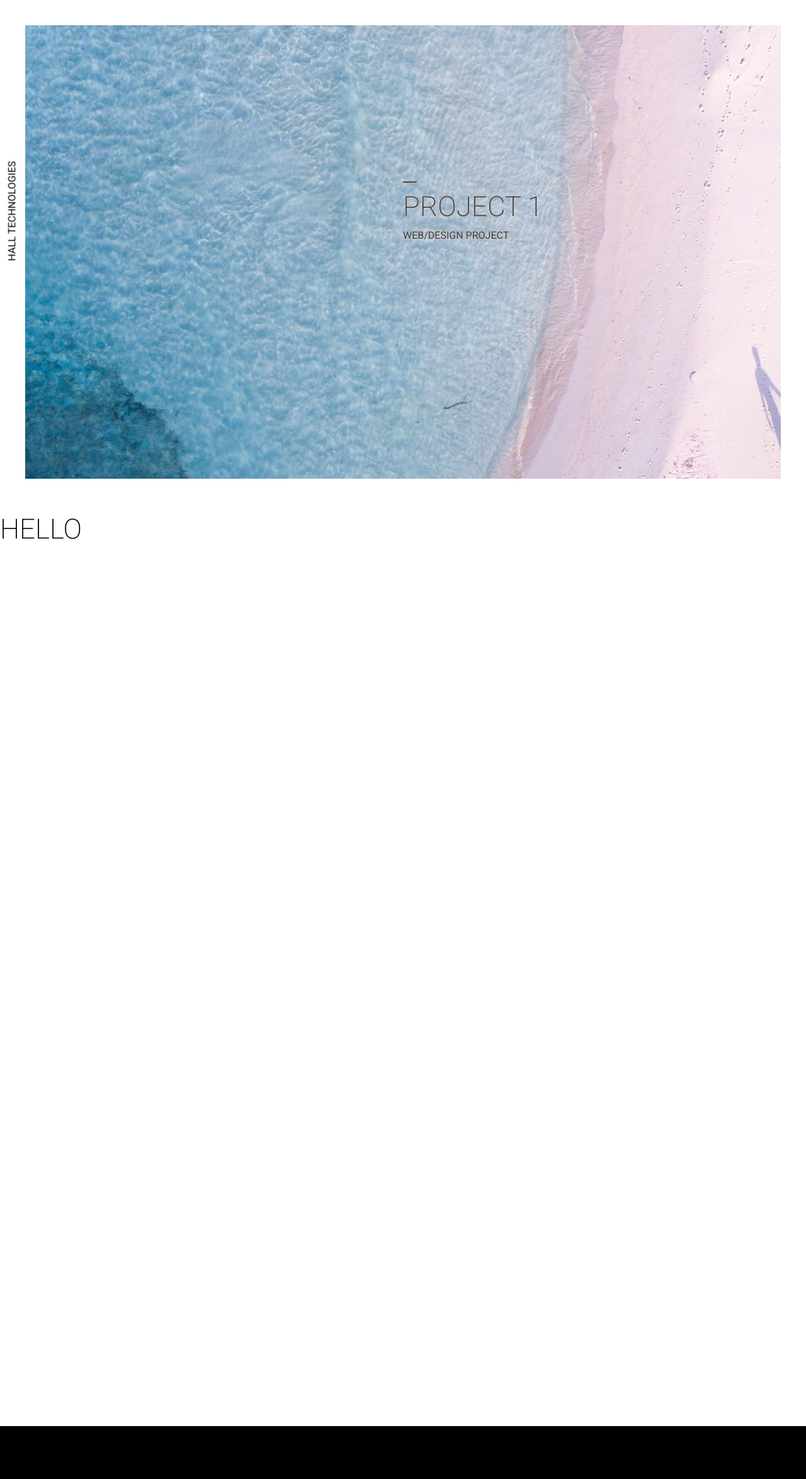
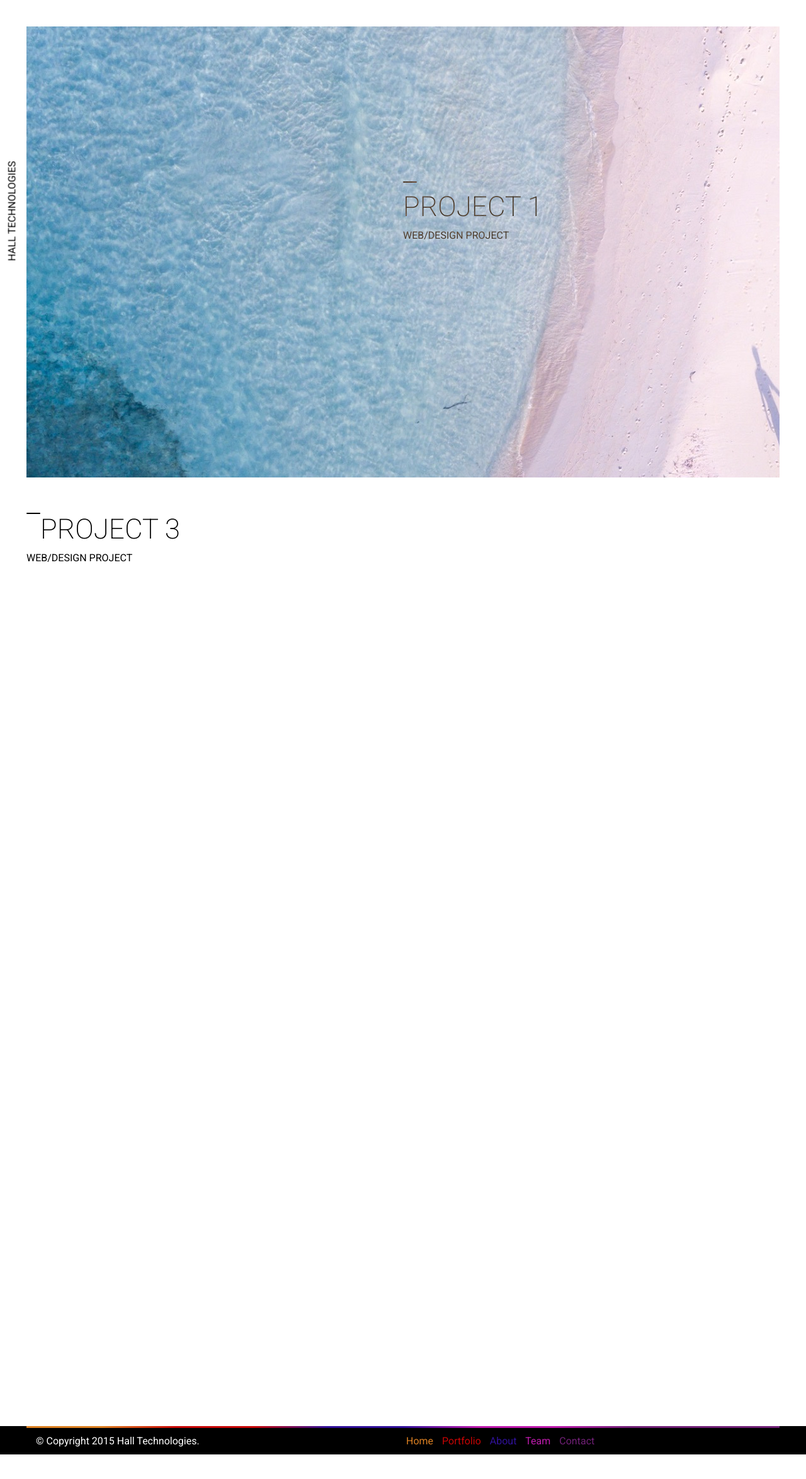
Before and after one commit to halltech/halltech.github.io, a plain HTML site: page dev/index.html in a window 1280 px wide. Shown: the top 2348 px of the page at 63% size. After the commit the page ends 2309 px from the top, so only its background shows below. Drawn offline with nearby package versions, Linux system fonts and the light colour scheme; grey boxes are pictures that could not be loaded.

Commit message:
More updates
Getting ready for loading animation, articles, added sweet footer and
trademark gradient

```diff
--- a/dev/assets/js/carousel.js
+++ b/dev/assets/js/carousel.js
@@ -1,6 +1,13 @@
 // CAROUSEL
 // custom html carousels
 
+var isMobile = {
+	Android: function() { return navigator.userAgent.match(/Android/i); },
+	BlackBerry: function() { return navigator.userAgent.match(/BlackBerry/i); },
+	iOS: function() { return navigator.userAgent.match(/iPhone|iPad|iPod/i); },
+	Opera: function() { return navigator.userAgent.match(/Opera Mini/i); },
+	Windows: function() { return navigator.userAgent.match(/IEMobile/i); },
+any: function() { return (isMobile.Android() || isMobile.BlackBerry() || isMobile.iOS() || isMobile.Opera() || isMobile.Windows()); } };
 
 
 
@@ -34,18 +41,22 @@ function callback () {
 		var index = carousels[i].style.left;
 		var index = parseInt(index, 10);
 		carousels[i].style.left = (index + WIDTH).toString() + "px";
-		console.log("i: " + i + " index: " + index)
+		// console.log("i: " + i + " index: " + index)
 
 		if(index/2 == WIDTH) {
 			carousels[i].style.left = (0).toString() + "px";
 		}
 
 		if (carousels[i].style.left != "0px") {
-			carousels[i].style.opacity = "0.3";
-			carousels[i].style.transform = "scale(.8)";
+			if (!isMobile.any()) {
+				carousels[i].style.opacity = "0.3";
+				carousels[i].style.transform = "scale(.8)";
+			}
 		} else {
-			carousels[i].style.opacity = "1.0";
-			carousels[i].style.transform = "scale(1.0)";
+			if (!isMobile.any()) {
+				carousels[i].style.opacity = "1.0";
+				carousels[i].style.transform = "scale(1.0)";
+			}
 		}
 	}
 	intervalCounter++;
--- a/dev/assets/js/scrlock.js
+++ b/dev/assets/js/scrlock.js
@@ -1,5 +1,7 @@
 // SCROLL LOCK
 // css scrolling animation library
+
+
 
 var isScrolling = false;
 
@@ -7,17 +9,17 @@ var specialItems = [
 	{
 		item: "body",
 		color0: "#000",
-		color1: "#FFF"
+		color1: "#fff"
 	},
 	{
-		item: "header#left #title",
+		item: "header#left",
 		color0: "#FFF",
 		color1: "#000"
 	},
 	{
 		item: "section#splash",
 		color0: "#000",
-		color1: "#FFF"
+		color1: "#fff"
 	},
 	{
 		item: "div.carousel-mask",
@@ -27,7 +29,7 @@ var specialItems = [
 	{
 		item: "section#content",
 		color0: "#000",
-		color1: "#FFF"
+		color1: "#fff"
 	}
 ]
 
@@ -76,14 +78,16 @@ function scrolling (e) {
 	if (isPartiallyVisible(specialDOM[4])) {
 		toggleOn(0, "background");
 		toggleOn(1, "color");
-		toggleOn(3, "border-color");
+		toggleOff(1, "background");
+		toggleOn(3, "background");
 	} else {
 		// header
 		// toggleOff(0, "color");
 		// splash
 		toggleOff(0, "background");
 		toggleOff(1, "color");
-		toggleOff(3, "border-color");
+		toggleOn(1, "background");
+		toggleOff(3, "background");
 	}
 
 
--- a/dev/assets/less/lib.less
+++ b/dev/assets/less/lib.less
@@ -36,12 +36,13 @@ section, article, footer, h1 {
 
 div.hr {
 	width: 22px;
-	background: #FFF;
+	background: #000;
 	height: 2px;
 	float: left;
 	margin: 0;
 	border-radius: 1px;
-	.blend;
+
+
 }
 
 h1 {
@@ -50,19 +51,36 @@ h1 {
 	font-size: 44px;
 	margin-top: 14px;
 	margin-bottom: 10px;
-	.blend;
+	color: black;
 }
 h2 {
 	text-transform: uppercase;
 	font-weight: 400;
 	font-size: 16px;
 	margin: 0;
-	.blend;
+	color: black;
 }
 
 
 
-h1.splash {
+h1.splash, h2.splash {
 	color: #FFF;
+	.blend;
 
 }
+div.splash.hr {
+	background: #FFF;
+	.blend
+}
+
+
+article {
+
+}
+
+a {
+	margin: 0;
+	padding: 0;
+	text-decoration: underline;
+	color: darkblue;
+}
--- a/dev/assets/less/main.less
+++ b/dev/assets/less/main.less
@@ -56,6 +56,26 @@ header#left {
 		margin-left: -60px;
 		mix-blend-mode: exclusion;
 		color: @white;
+	}
+
+	#menu {
+		position: fixed;
+		left: 0;
+		bottom: 0;
+		width: @sidebar-width;
+		white-space: nowrap;
+    	display: block;
+    	text-align: center;
+
+		display: flex;
+		justify-content: center;
+		align-items: center;
+		padding-top: 5px;
+
+		img {
+			width: 28px;
+			height: 28px;
+		}
 	}
 }
 
@@ -119,14 +139,49 @@ section#splash {
 
 .carousel-mask {
 	z-index: 100;
-	position: absolute;
+	position: fixed;
 	top: 0;
 	left: 0;
 	width: 100%;
 	height: 100%;
 	background: transparent;
-	border: 40px solid;
-	border-color: black;
+
+
+	width: 0;
+	height: 0;
+
+	#left {
+		position: fixed;
+		top: 0;
+		left: 0;
+		width: @sidebar-width;
+		height: 100%;
+		background: inherit;
+	}
+	#right {
+		position: fixed;
+		top: 0;
+		right: 0;
+		width: @sidebar-width;
+		height: 100%;
+		background: inherit;
+	}
+	#top {
+		position:  fixed;
+		top: 0;
+		left: 0;
+		height: @sidebar-width;
+		width: 100%;
+		background: inherit;
+	}
+	#bottom {
+		position: fixed;
+		bottom: 0;
+		left: 0;
+		height: @sidebar-width;
+		width: 100%;
+		background: inherit;
+	}
 
 }
 
@@ -135,11 +190,76 @@ section#splash {
 // website content
 section#content {
 	min-height: 1450px;
+	padding: @sidebar-width;
+	padding-top: 0;
 }
 
 
 // footer & footer content
 footer#bottom {
-	height: 175px;
+	height: auto;
 	background: @accent-main;
+	padding-left: @sidebar-width;
+	padding-right: @sidebar-width;
+	color: white;
+
+	a {
+		margin-left: 5px;
+		margin-right: 5px;
+		text-decoration: none;
+		color: inherit;
+		font-weight: 400;
+		transition: color ease 300ms;
+		cursor: pointer;
+		overflow: hidden;
+	}
+	a:hover {
+		color: #FFF;
+		font-weight: 400;
+	}
+
+
+	#color {
+		width: 100%;
+		height: 3px;
+		background: linear-gradient(
+			to right, #DC8022 0,
+			#DC8022 10%,#C70404 20%,
+			#C70404 30%,#30119A 40%,
+			#30119A 50%,#BF1BAE 60%,
+			#BF1BAE 70%,#702076 80%,
+			#702076 90%);
+	}
+	#content {
+		width: 100%;
+		display: flex;
+		justify-content: flex-start;
+		line-height: @sidebar-width;
+
+		#left {
+			width: 50%;
+			display: block;
+			padding-left: 15px;
+			padding-right: 15px;
+		}
+		#right {
+			width: 50%;
+			float: right;
+			.color1 {
+				color: #DC8022;
+			}
+			.color2 {
+				color: #C70404;
+			}
+			.color3 {
+				color: #30119A;
+			}
+			.color4 {
+				color: #BF1BAE;
+			}
+			.color5 {
+				color: #702076;
+			}
+		}
+	}
 }
--- a/dev/assets/less/scrlock.less
+++ b/dev/assets/less/scrlock.less
@@ -9,10 +9,10 @@
 
 
 .scr-quick {
-	transition: all 1000ms ease-in, all 200ms ease-out;
+	transition: all 200ms ease-in-out;
 }
 .scr-medium {
-	transition: all 1400ms ease-in-out;
+	transition: all 600ms ease-in-out;
 }
 
 
--- a/dev/assets/less/ui.less
+++ b/dev/assets/less/ui.less
@@ -11,12 +11,3 @@
 /* dimensions */
 @sidebar-width: 42px;
 @splash-offset: 130px;
-
-
-
-
-
-.blend {
-	mix-blend-mode: exclusion;
- 	color: white;
-}
--- a/dev/index.html
+++ b/dev/index.html
@@ -7,55 +7,81 @@
 	<link href='http://fonts.googleapis.com/css?family=Roboto:500,300,200,700,400' rel='stylesheet' type='text/css'>
 
 	<!-- less sheets MUST go before the compiler -->
-	<link rel="stylesheet" type="text/css" href="assets/less/main.css">
+	<link rel="stylesheet" type="text/less" href="assets/less/main.less">
 
+	<!-- Less CSS link NOT FOR PRODUCTION -->
+	<script src="http://cdnjs.cloudflare.com/ajax/libs/less.js/2.7.1/less.min.js"></script>
 
 
 
 </head>
 
 <body class="scrlock scr-quick">
-	<header id="left">
+	<header id="left" class="scr-quick">
 		<div id="logo">
 			<img src="assets/res/LogoDark.png"">
 		</div>
-		<div class="scr-quick" id="title">Hall Technologies</div>
+		<div id="title">Hall Technologies</div>
+		<div id="menu">
+			<!-- <img src="assets/res/menu.png"> -->
+		</div>
 	</header>
 
 	<section class="scrlock" id="splash">
 		<div class="carousel">
 			<div class="item i1">
 				<div class="title-ext">
-					<div class="hr"></div>
-					<h1>Project 1</h1>
-					<h2>Web/Design Project</h2>
+					<div class="hr splash"></div>
+					<h1 class="splash">Project 1</h1>
+					<h2 class="splash">Web/Design Project</h2>
 				</div>
 			</div>
 			<div class="item i2">
 				<div class="title-ext">
-					<div class="hr"></div>
-					<h1>Project 2</h1>
-					<h2>Web/Design Project</h2>
+					<div class="hr splash"></div>
+					<h1 class="splash">Project 2</h1>
+					<h2 class="splash">Web/Design Project</h2>
 				</div>
 			</div>
 			<div class="item i3">
 				<div class="title-ext">
-					<div class="hr"></div>
-					<h1>Project 3</h1>
-					<h2>Web/Design Project</h2>
+					<div class="hr splash"></div>
+					<h1 class="splash">Project 3</h1>
+					<h2 class="splash">Web/Design Project</h2>
 				</div>
 			</div>
 		</div>
 	</section>
 
-	<div class="scrlock scr-quick carousel-mask"></div>
+	<div class="scrlock scr-quick carousel-mask">
+		<div id="left"></div>
+		<div id="right"></div>
+		<div id="top"></div>
+		<div id="bottom"></div>
+	</div>
 
 	<section class="scrlock" id="content">
-		<h1>Hello</h1>
+		<article>
+			<div class="hr"></div>
+			<h1 class="">Project 3</h1>
+			<h2 class="">Web/Design Project</h2>
+		</article>
 
 	</section>
 
-	<footer id="bottom"></footer>
+	<footer id="bottom">
+		<div id="color"></div>
+		<div id="content">
+			<div id="left">&copy Copyright 2015 Hall Technologies.</div>
+			<div id="right">
+				<span class="color1"><a href="index.html">Home</a></span>
+				<span class="color2"><a href="index.html">Portfolio</a></span>
+				<span class="color3"><a href="index.html">About</a></span>
+				<span class="color4"><a href="index.html">Team</a></span>
+				<span class="color5"><a href="index.html">Contact</a></span></div>
+		</div>
+	</footer>
+
 
 
 	<!-- Scroll Lock -->
```
Also changed, not shown: dev/assets/less/main.css, dev/assets/res/menu.png (added).
